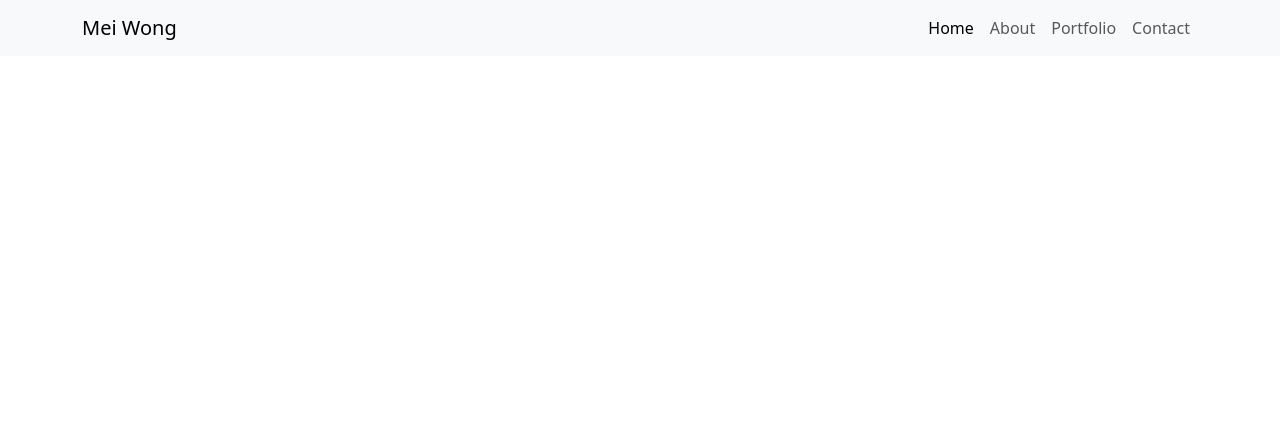
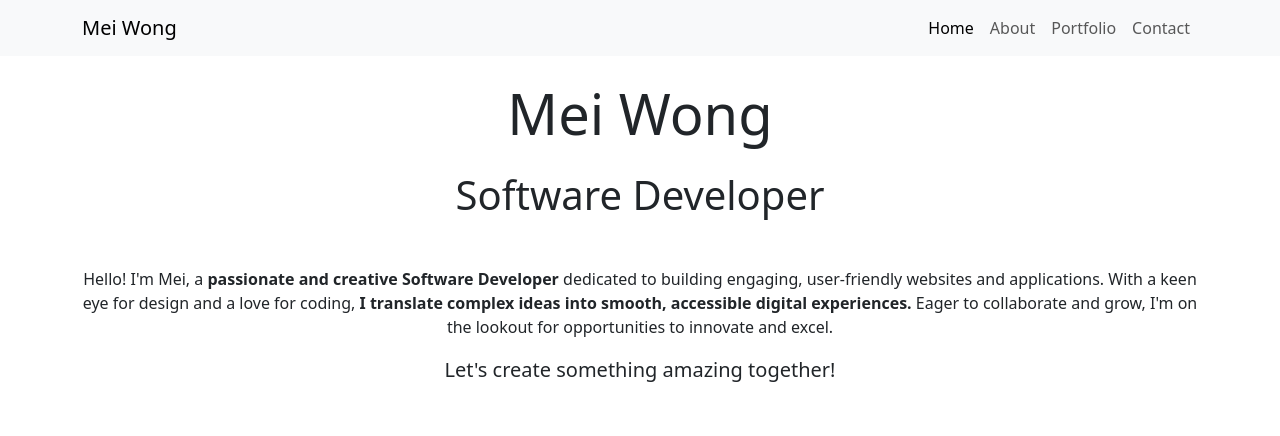
Before and after one commit to Neelp20/PORTFOLIO, a plain HTML site: page index.html in a window 1280 px wide. Drawn offline with nearby package versions, Linux system fonts and the light colour scheme.

Commit message:
Add header section

```diff
--- a/index.html
+++ b/index.html
@@ -35,6 +35,40 @@
         </div>
       </nav>
 
+      <!-- Header -->
+       <header id="hero" class="container">
+        <!-- Section with hero image -->
+         <section class="row">
+          <!-- text-center class used to centre all text inside column -->
+          <div class="col-12 text-center">
+            <h1 class="display-4 my-4">Mei Wong</h1>
+            <!-- mb-5 gives extra margin spacing under subheading -->
+             <h2 class="display-6 mb-5">Software Developer</h2>
+             <p>
+              Hello! I'm Mei, a
+              <strong>passionate and creative Software Developer</strong>
+              dedicated to building engaging, user-friendly websites and
+              applications. With a keen eye for design and a love for coding,
+              <strong>I translate complex ideas into smooth, accessible digital
+                experiences.</strong>
+              Eager to collaborate and grow, I'm on the lookout for opportunities
+              to innovate and excel.
+            </p>
+            <!-- mb-5 gives extra margin spacing under lead text -->
+             <p class="lead mb-5">Let's create something amazing together!</p>
+
+          </div>
+         </section>
+       </header>
+
+
+      <!-- Main Content -->
+
+      <!-- Portfolio Section -->
+
+
+      <!-- Contact Section -->
+
 
 
 
```
Also changed, not shown: assets/images/bmi-calculator.webp (added), assets/images/math-wiz.webp (added), assets/images/mei-wong.webp (added), assets/images/wags-and-walks.webp (added), assets/images/we-wellness.webp (added).
